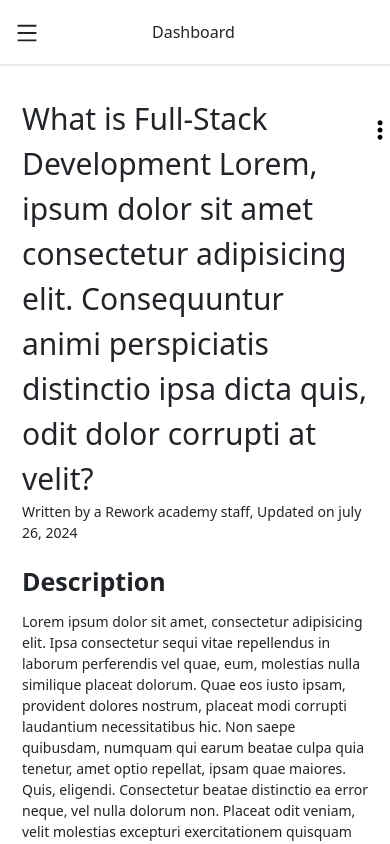
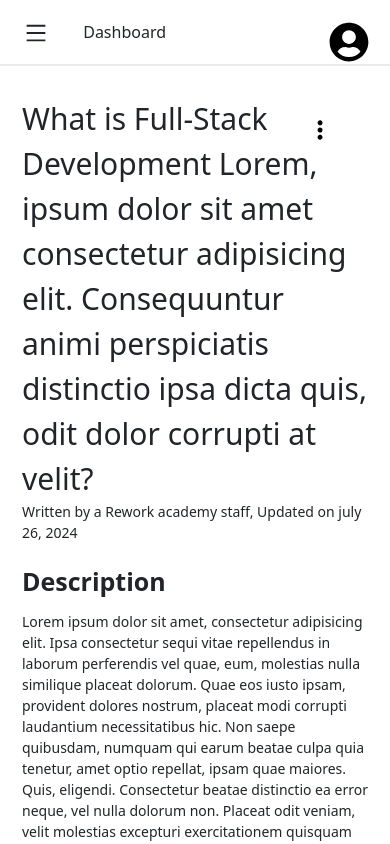
Before and after one commit to jneralrex/rework-enquiry, a React (Vite) app: page /drawer/enquiry-details in a window 390 px wide. Shown: the top 844 px of the page. Built offline with nearby package versions, Linux system fonts and the light colour scheme.

Commit message:
Option menu corrected

```diff
--- a/src/assets/styles/components/drawer.css
+++ b/src/assets/styles/components/drawer.css
@@ -197,7 +197,7 @@
 
   .dashBoard-container {
     display: flex;
-    justify-content: space-between;
+    justify-content: space-around;
     align-items: center;
     z-index: 999;
     margin-bottom: 20px;
@@ -208,7 +208,7 @@
     text-align: center;
   }
   .dash-title{
-    width: 50%;
-    margin-left: 100px;
+    width: 10%;
+    margin-left: 5px;
   }
 }
--- a/src/assets/styles/pages/enquiriesdetails.css
+++ b/src/assets/styles/pages/enquiriesdetails.css
@@ -251,7 +251,6 @@
   position: static;
   display: inline-block;
   right: 0;
-
 }
 
 .dropdown-content {
@@ -336,8 +335,8 @@
   .dropdown-enq .dropbtn{
     position: fixed;
     display: inline-block;
-    right: 0;
     width: 20px;
+    margin-right: 50px;
   }
 
   .staff{
@@ -349,4 +348,17 @@
     margin-left: 0px;
 
   }
+  .header-main {
+    display: flex;
+    justify-content: space-around;
+    margin-bottom: 20px;
+  }
+  .dropdown-enq:hover .dropdown-content {
+    display: flex;
+    flex-direction: column;
+    justify-content: center;
+    gap: 2px;
+    margin-right: 50px;
+    margin-top: 50px;
+  }
 }
```
